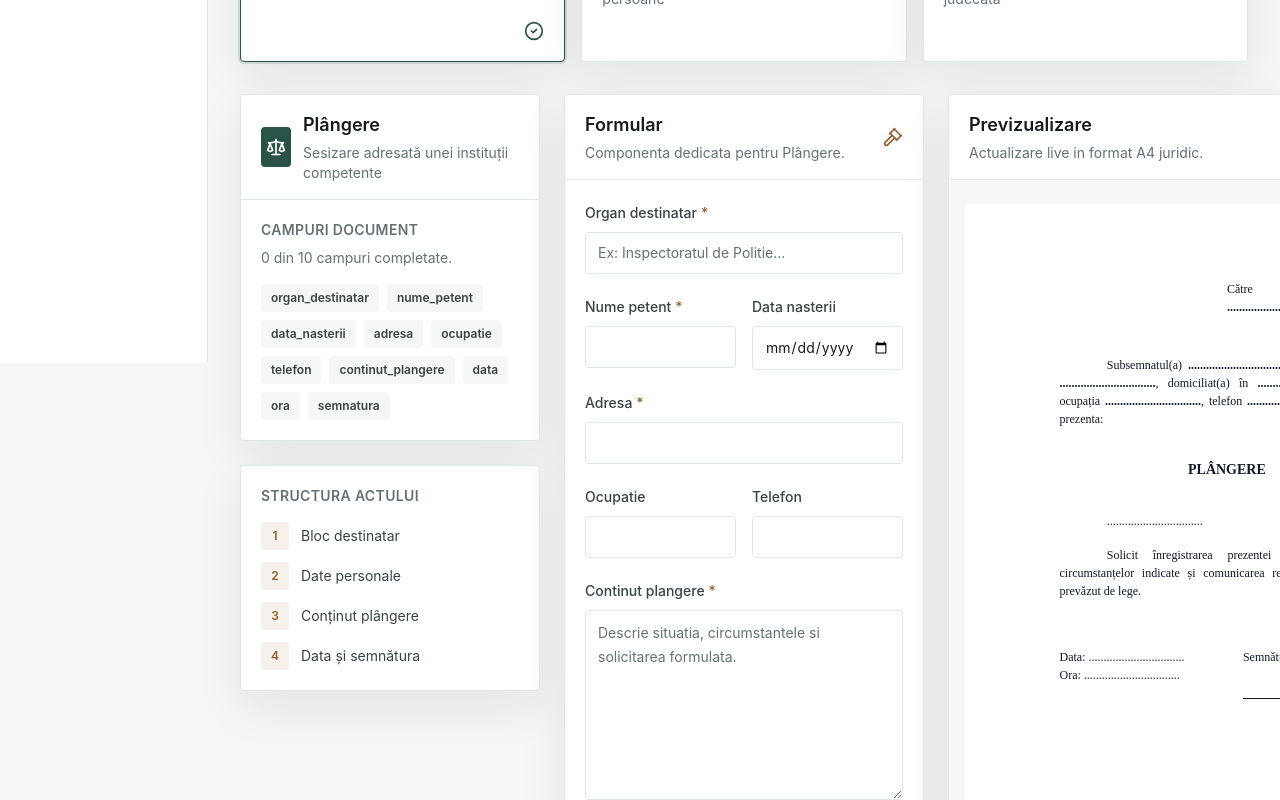
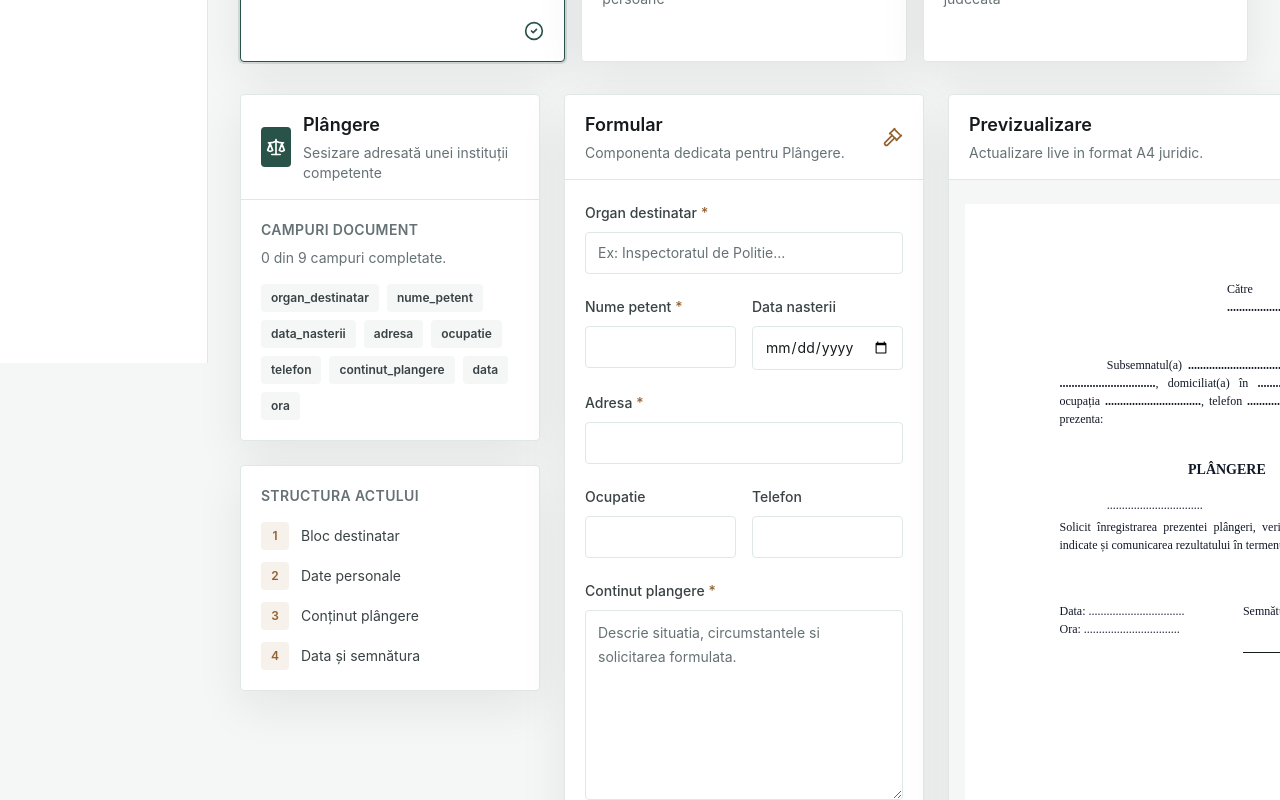
Before and after one commit to Dimo0-n/TaskStagiere, a React (Vite) app in the folder frontend/: page /create-document in a window 1280 px wide. Shown: the part 437-1237 px from the top of the page. Built offline with nearby package versions, Linux system fonts and the light colour scheme.

Commit message:
modificare continut cerere de chemare in judecata

```diff
--- a/frontend/src/components/templates/ComplaintTemplate.jsx
+++ b/frontend/src/components/templates/ComplaintTemplate.jsx
@@ -25,7 +25,7 @@ function ComplaintTemplate({ data = {} }) {
         </p>
       </section>
 
-      <h1 className="mb-8 text-center text-sm font-bold uppercase">Plângere</h1>
+      <h1 className="mb-4 text-center text-sm font-bold uppercase">Plângere</h1>
 
       <section className="space-y-4">
         <p>
@@ -33,8 +33,7 @@ function ComplaintTemplate({ data = {} }) {
             data,
             'continut_plangere',
           )}
-        </p>
-        <p>
+            <div className="h-1"></div>
           Solicit înregistrarea prezentei plângeri, verificarea circumstanțelor indicate și comunicarea rezultatului în
           termenul prevăzut de lege.
         </p>
--- a/frontend/src/components/templates/StatementOfClaimTemplate.jsx
+++ b/frontend/src/components/templates/StatementOfClaimTemplate.jsx
@@ -56,13 +56,16 @@ function StatementOfClaimTemplate({ data = {} }) {
         <p>{value(data, 'anexe')}</p>
       </section>
 
-      <div className="mt-12 grid grid-cols-2 gap-8">
-        <p>Data: {value(data, 'data')}</p>
-        <div className="text-right">
-          <p>Semnătura,</p>
-          <p className="mt-8 font-bold">{value(data, 'semnatura')}</p>
+        <div className="mt-8 grid grid-cols-2 gap-8">
+            <div>
+                <p>Data:</p>
+                <p>{value(data, 'data')}</p>
+            </div>
+            <div className="text-right">
+                <p>Semnătura:</p>
+                <p className="mt-8 border-t border-ink-900" style={{ width: '100px' }}></p>
+            </div>
         </div>
-      </div>
     </article>
   );
 }
--- a/frontend/src/data/documentTypes.js
+++ b/frontend/src/data/documentTypes.js
@@ -14,8 +14,7 @@ export const documentTypes = [
       'telefon',
       'continut_plangere',
       'data',
-      'ora',
-      'semnatura',
+      'ora'
     ],
     sections: ['Bloc destinatar', 'Date personale', 'Conținut plângere', 'Data și semnătura'],
   },
@@ -64,8 +63,7 @@ export const documentTypes = [
       'temei_juridic',
       'solicitari',
       'anexe',
-      'data',
-      'semnatura',
+      'data'
     ],
     sections: ['Instanță', 'Părți', 'Reprezentant', 'Fapte', 'Temei juridic', 'Solicitări', 'Anexe'],
   },
```
